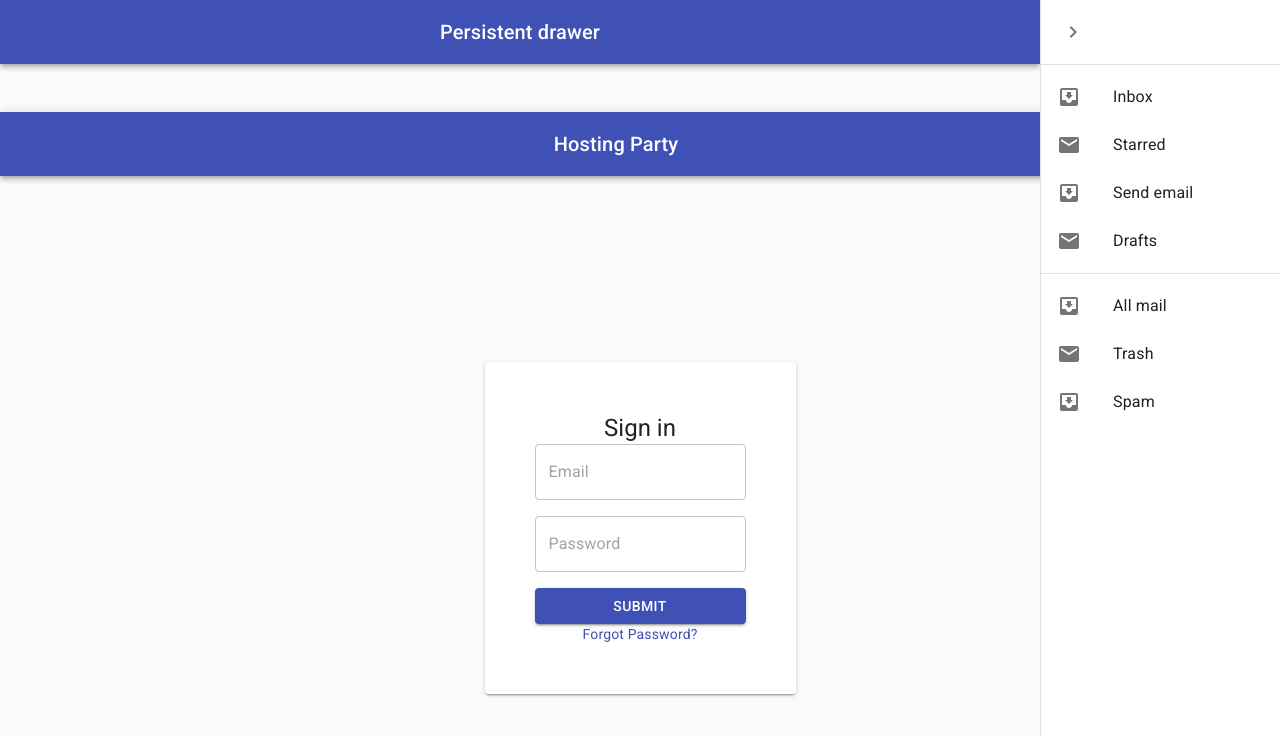
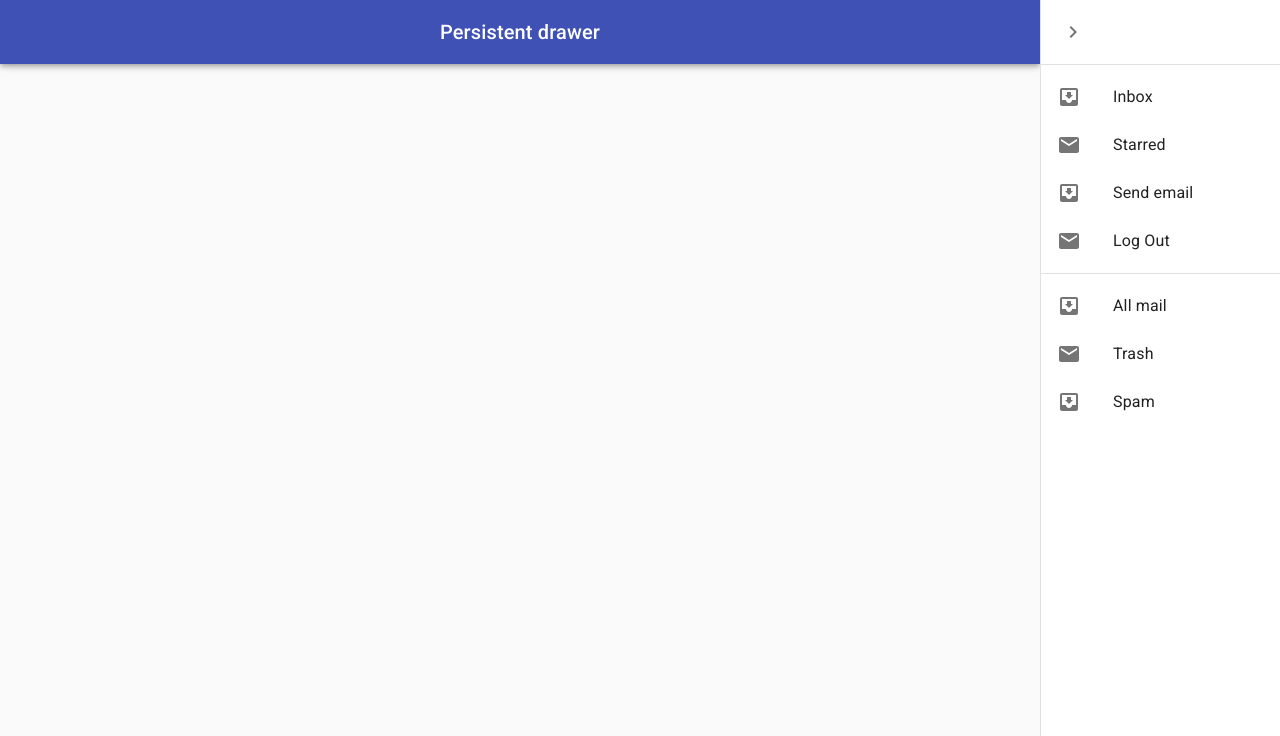
Before and after one commit to HostingParty/HostingApp, a React (Create React App) app in the folder client/: page /event in a window 1280 px wide. Both pictures are taken after a click on the button "open drawer". Shown: the top 736 px of the page. Built offline with nearby package versions, Linux system fonts and the light colour scheme.

Commit message:
importing icons for nav

```diff
--- a/client/src/App.js
+++ b/client/src/App.js
@@ -9,7 +9,7 @@ function App() {
   return (
     <div className="App">
       <Nav />
-     <Login></Login>
+     {/* <Login></Login> */}
     </div>
   );
 }
--- a/client/src/components/Nav/index.js
+++ b/client/src/components/Nav/index.js
@@ -35,6 +35,8 @@ import ListItemIcon from '@material-ui/core/ListItemIcon';
 import ListItemText from '@material-ui/core/ListItemText';
 import InboxIcon from '@material-ui/icons/MoveToInbox';
 import MailIcon from '@material-ui/icons/Mail';
+import ExitToAppIcon from '@material-ui/icons/ExitToApp';
+import EventIcon from '@material-ui/icons/Event';
 
 const drawerWidth = 240;
 
@@ -155,7 +157,7 @@ export default function PersistentDrawerRight() {
         </div>
         <Divider />
         <List>
-          {['Inbox', 'Starred', 'Send email', 'Drafts'].map((text, index) => (
+          {['Inbox', 'Starred', 'Send email', 'Log Out'].map((text, index) => (
             <ListItem button key={text}>
               <ListItemIcon>{index % 2 === 0 ? <InboxIcon /> : <MailIcon />}</ListItemIcon>
               <ListItemText primary={text} />
```
